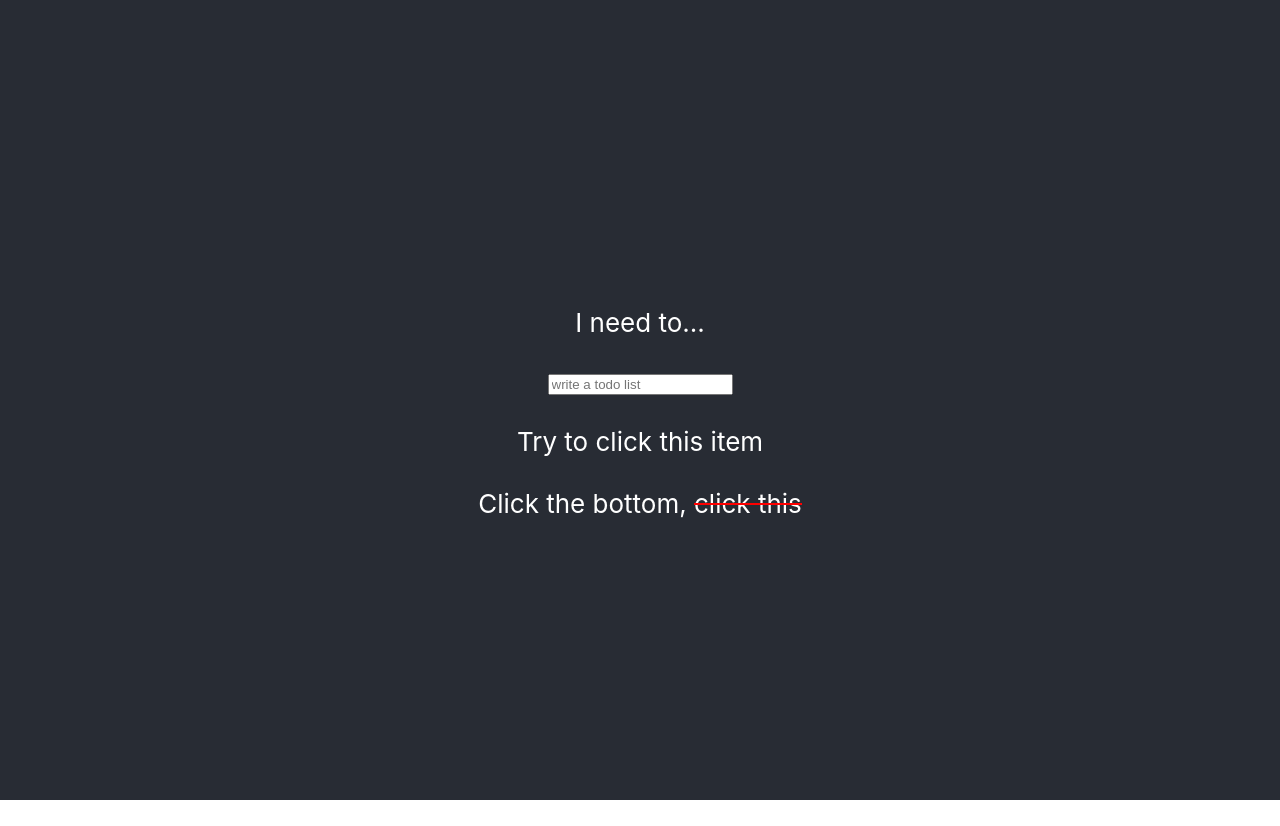
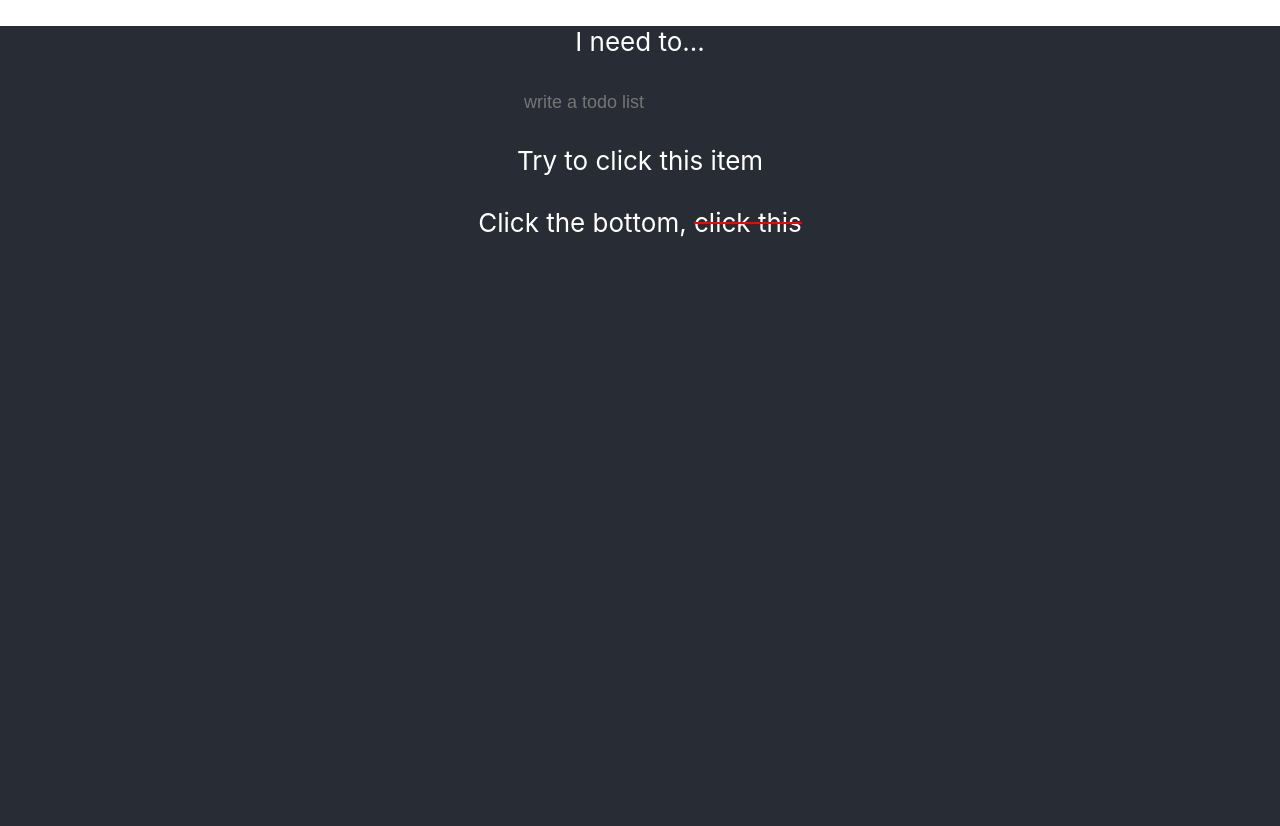
Before and after one commit to Anjr0o/anasa, a React (Create React App) app: page / in a window 1280 px wide. Before the commit the page ends 800 px from the top, so only its background shows below. Built offline with nearby package versions, Linux system fonts and the light colour scheme.

Commit message:
Added css modules to debug flexbox problem

```diff
--- a/src/App.js
+++ b/src/App.js
@@ -1,10 +1,11 @@
 import React, { Component } from 'react';
 import logo from './logo.svg';
-import './App.css';
+import classes from './App.module.css';
 import Todos from './Todos/Todos';
 import Todo from './Todo/Todo';
 import FlipMove from 'react-flip-move';
 import Contact from './Contact/Contact';
+import styled from 'styled-components';
 
 class App extends Component {
 
@@ -22,7 +23,7 @@ class App extends Component {
         id: '4939',
         todoName: "click this",
         status: 'Click the bottom, ',
-        strikeThrough: 'strikethrough'
+        strikeThrough: classes.strikethrough
       }
     ],
   }
@@ -38,7 +39,7 @@ class App extends Component {
 
     console.log(this.state.todos + ' completed');
     // updates strikethrough effect
-    todo.strikeThrough = 'strikethrough';
+    todo.strikeThrough = classes.strikethrough;
     todo.status = 'I no longer need to';
 
     const todos = [...this.state.todos];
@@ -82,9 +83,8 @@ class App extends Component {
 
   render() {
     return (
-      <div className="App">
-        <header className="App-header">
-
+      <div className={classes.App}>
+        <header className={classes.AppHeader}>
           <Todos submit={this.handleSubmit} value={this.state.value} changed={this.handleChange} />
           <FlipMove>
             {this.state.todos.map((todo, index) => {
@@ -96,13 +96,6 @@ class App extends Component {
                 key={todo.id} />
             })}
           </FlipMove>
-          <a
-            className="App-link"
-            href="https://reactjs.org"
-            target="_blank"
-            rel="noopener noreferrer"
-          >
-          </a>
         </header>
       </div>
     );
--- a/src/App.css
+++ b/src/App.module.css
@@ -2,39 +2,15 @@
   text-align: center;
 }
 
-.App-logo {
-  height: 40vmin;
-  pointer-events: none;
-}
-
-@media (prefers-reduced-motion: no-preference) {
-  .App-logo {
-    animation: App-logo-spin infinite 20s linear;
-  }
-}
-
-.App-header {
+.AppHeader {
   background-color: #282c34;
   min-height: 100vh;
-  display: flex;
-  flex-direction: column;
+  /* display: flex; */
+  /* flex-direction: column; */
   align-items: center;
   justify-content: center;
   font-size: calc(10px + 2vmin);
   color: white;
-}
-
-.App-link {
-  color: #61dafb;
-}
-
-@keyframes App-logo-spin {
-  from {
-    transform: rotate(0deg);
-  }
-  to {
-    transform: rotate(360deg);
-  }
 }
 
 /* Strikethrough */
@@ -68,3 +44,20 @@
 		transform: scaleX(1);
 	}
 }
+
+input {
+  border-width: 0;
+  background: none;
+  color: gray;
+  font-size: large;
+  border-bottom: 2px;
+}
+
+input:focus {
+  border-bottom: 2px;
+
+  outline: 0;
+  border-width: 0;
+  background: none;
+  caret-color: white;
+}
--- a/src/Todo/Todo.js
+++ b/src/Todo/Todo.js
@@ -4,8 +4,10 @@ let todo = React.forwardRef((props, ref) => {
     return (
         <div ref={ref}>
             <br/>
+            <div>
             <span onClick={props.click}>{props.status} </span><span style={props.style} className={props.className}
                 onClick={props.click}>{props.todoName}</span>
+                </div>
         </div>
     )
 })
```
